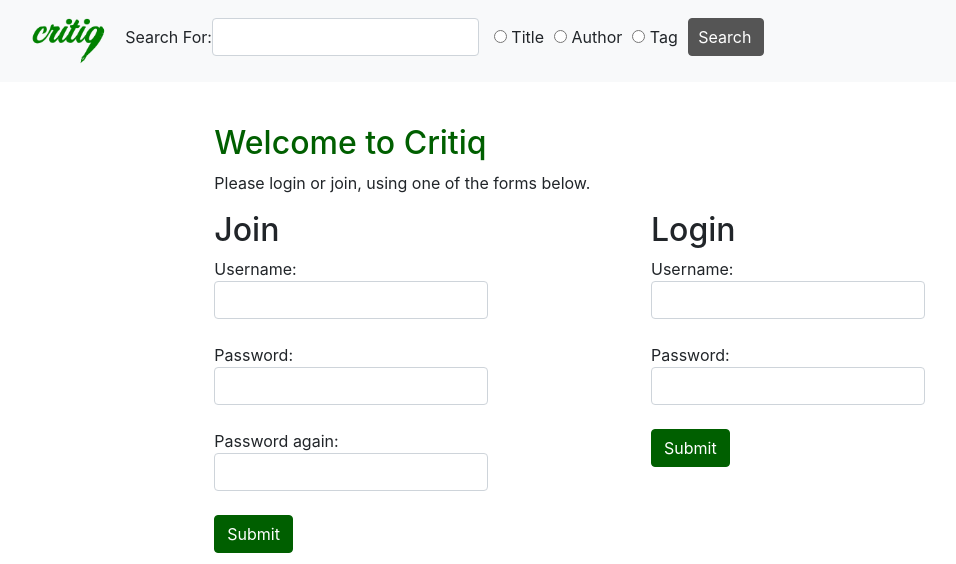
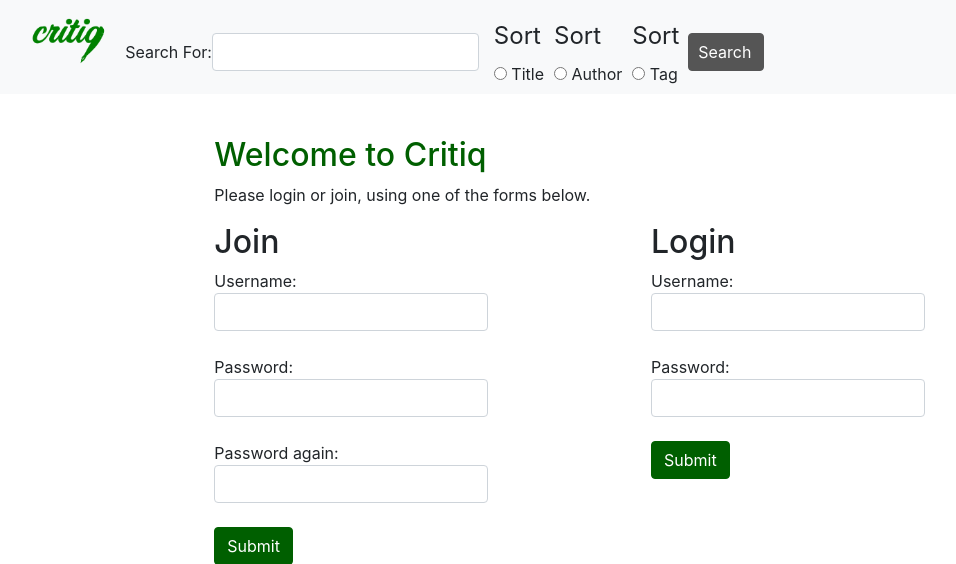
Before and after one commit to clairec1997/critiq, a Flask app: page / in a window 1280 px wide. Shown: the top 564 px of the page, without its empty margins (4-960 px from the left). Run offline with Flask 2, Linux system fonts and the light colour scheme; some libraries are stand-ins or nearby versions.

Commit message:
committing everything

```diff
--- a/beta/static/style.css
+++ b/beta/static/style.css
@@ -144,3 +144,6 @@ a:hover {
     padding: 3px;
     border-radius:2px;
 }
+legend {
+    display: hidden;
+}
--- a/beta/templates/base.html
+++ b/beta/templates/base.html
@@ -45,19 +45,27 @@
                       <option value="">Select a Tag</option>
                     </select></div>
                   </label></div>
+                  <fieldset name="srch" style="display: inline;">
+                    <legend>Sort</legend>
                   <div class="inline"><label>
                       <div class="inline"><input required type="radio" name="search_kind" value="work">
                       Title</div>
                   </label></div>
+                </fieldset>
+                <fieldset name="srch" style="display: inline;">
+                  <legend>Sort</legend>
                   <div class="inline"><label>
                       <div class="inline"><input required type="radio" name="search_kind" value="author">
                       Author </div>
                   </label></div>
+                </fieldset>
+                <fieldset name="srch" style="display: inline;">
+                  <legend>Sort</legend>
                   <div id="formtag" class="inline"><label>
                       <div class="inline"><input required type="radio" name="search_kind" value="tag">
                     Tag </div>
                   </label></div>
-                  <!-- </fieldset> -->
+                </fieldset>
 
                   <div class="inline"><input type="submit" name="submit-btn" value=" Search" class="btn btn-secondary"></div>
                 </form>
```
Also changed, not shown: beta/templates/search.html (+6 -6 lines), 1 other file.
